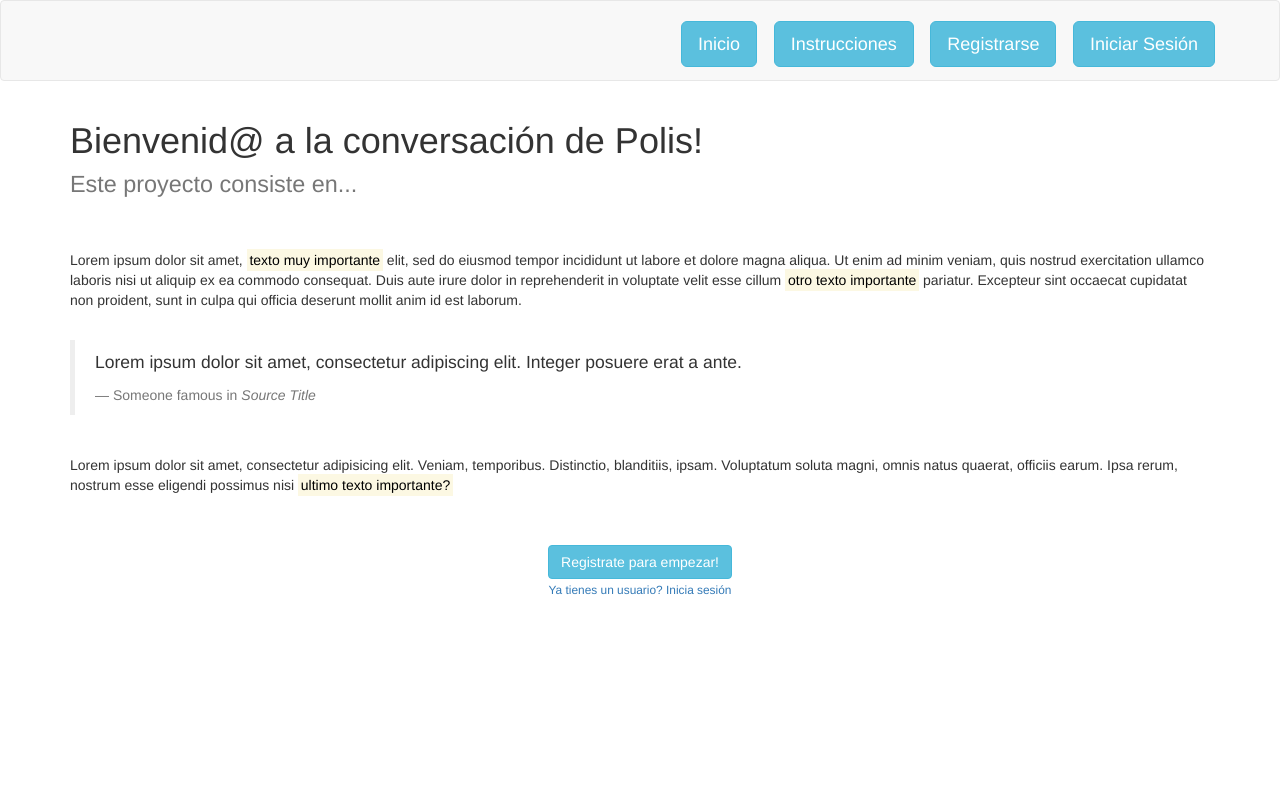
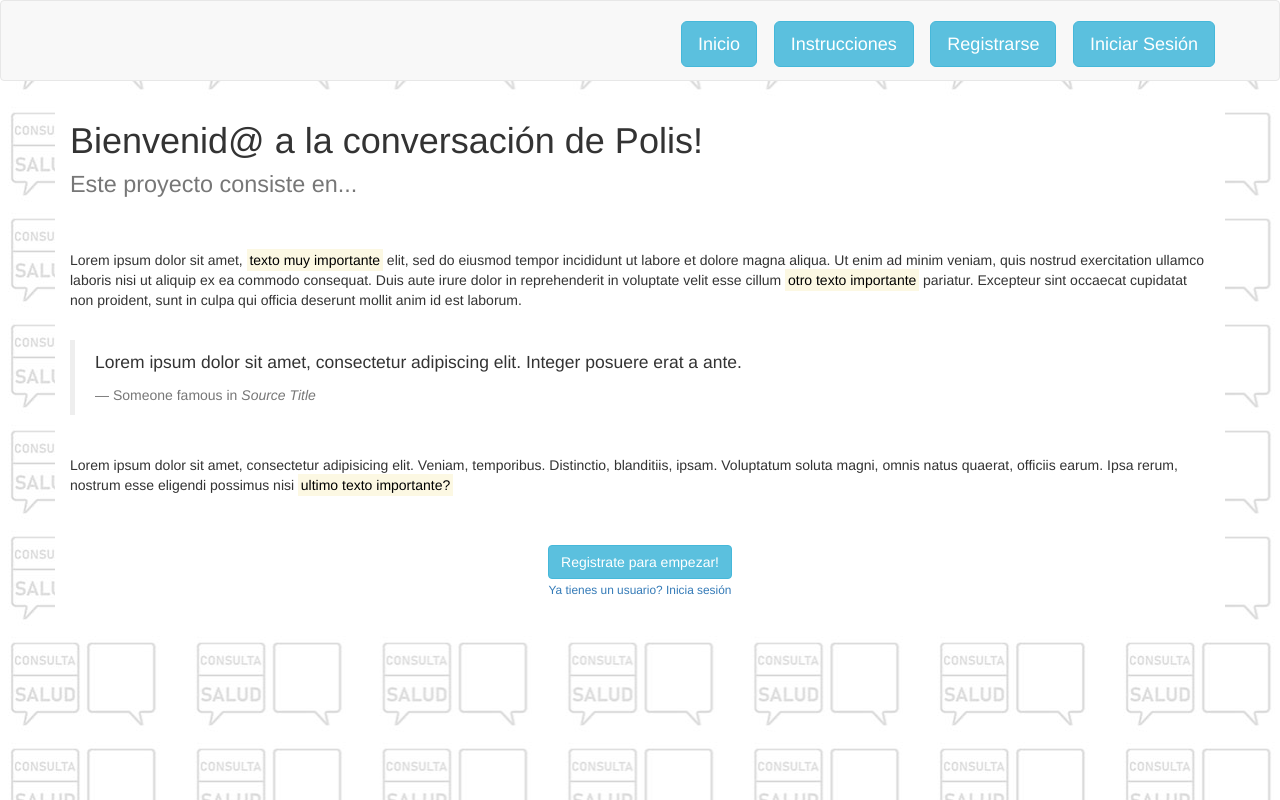
Before and after one commit to jerojero/polis-tribu, a Flask app: page / in a window 1280 px wide. Run offline with Flask 2, Linux system fonts and the light colour scheme; some libraries are stand-ins or nearby versions.

Commit message:
v0.71 Modified looks a bit

```diff
--- a/app/static/css/main.css
+++ b/app/static/css/main.css
@@ -29,3 +29,13 @@
 .right-space-large {
   margin-right: 8%;
 }
+
+.container {
+  background: #fff;
+  padding-bottom: 2em;
+}
+
+body {
+  background-image: url("/static/images/w_consulta_b_small.jpg");
+  background-repeat: space;
+}
--- a/app/templates/errors/404.html
+++ b/app/templates/errors/404.html
@@ -2,5 +2,5 @@
 
 {% block app_content %}
 	<h1>Esta página no existe!</h1>
-	<p><a href="{{ url_for('main/index') }}">Volver atrás</a></p>
+	<p><a href="{{ url_for('main.index') }}">Volver atrás</a></p>
 {% endblock %}
```
Also changed, not shown: app/static/images/w_consulta_b.jpg (added), app/static/images/w_consulta_b_small.jpg (added).
